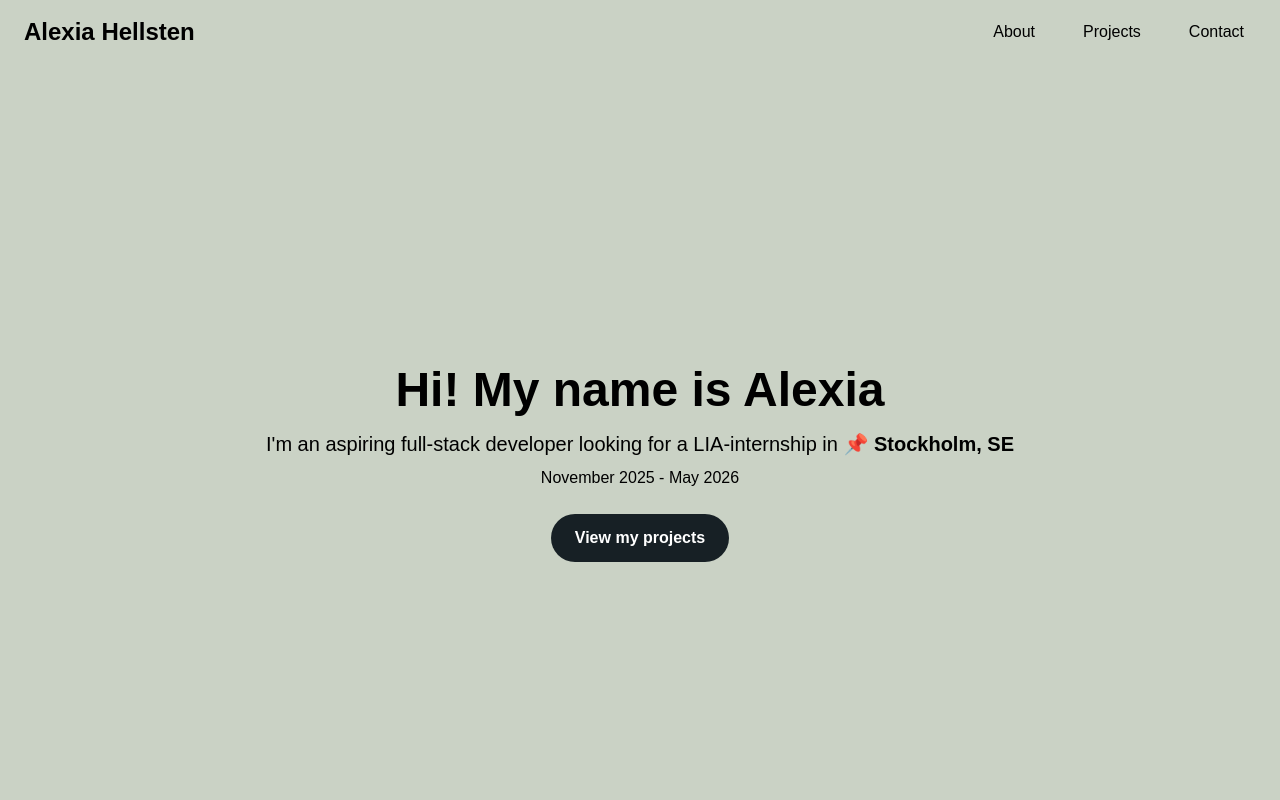
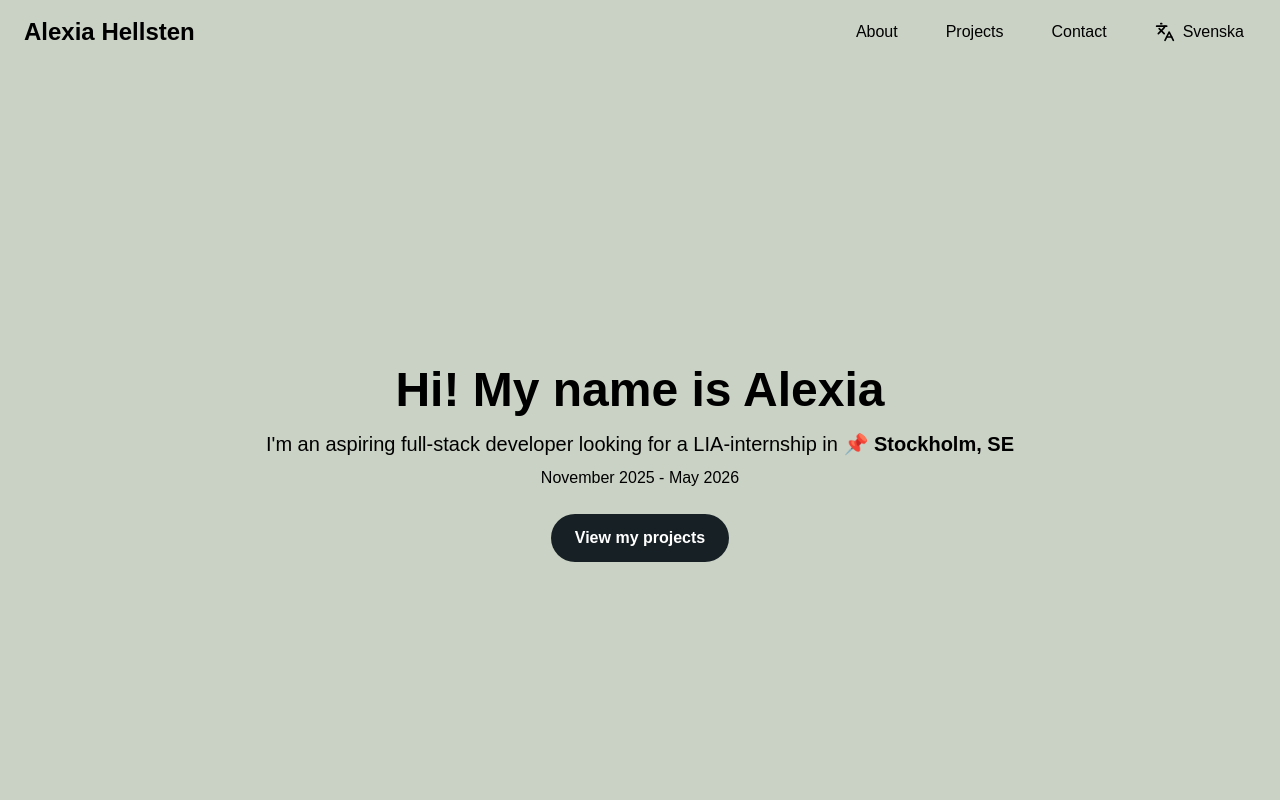
Before and after one commit to alexiahellsten/portfolio-2025, a React (Vite) app: page / in a window 1280 px wide. Shown: the top 800 px of the page. Built offline with nearby package versions, Linux system fonts and the light colour scheme.

Commit message:
Add dynamic language to navbar

```diff
--- a/src/components/Navbar.tsx
+++ b/src/components/Navbar.tsx
@@ -1,15 +1,23 @@
-import { useState, useEffect } from "react"
+import { useState, useContext } from "react"
 import { Link } from "react-router-dom"
-import { Menu, X } from "lucide-react"
+import { Menu, X, Languages } from "lucide-react"
+import { LanguageContext } from "../contexts/LanguageContext"
+import translations from "../translations/translations"
 
 export default function Navbar() {
   const [menuOpen, setMenuOpen] = useState(false)
   const closeMenu = () => setMenuOpen(false)
 
+  // Hämtar språket från kontexten
+  const context = useContext(LanguageContext)
+  if (!context) throw new Error("LanguageContext not found")
+  const { language, toggleLanguage } = context
+
+  // Meny med översättningar
   const menuItems = [
-    { name: "About", href: "/about" },
-    { name: "Projects", href: "/projects" },
-    { name: "Contact", href: "#contact" },
+    { name: translations[language].menu.about, href: "/about" },
+    { name: translations[language].menu.projects, href: "/projects" },
+    { name: translations[language].menu.contact, href: "#contact" },
   ]
 
   return (
@@ -19,7 +27,7 @@ export default function Navbar() {
           <h1 className="text-2xl font-bold">Alexia Hellsten</h1>
         </Link>
 
-        {/* Desktop-meny */}
+      {/* Desktop */}
     <ul className="hidden md:flex gap-6 list-none items-center">
       {menuItems.map((item) => (
         <li key={item.name}>
@@ -31,11 +39,22 @@ export default function Navbar() {
           </a>
         </li>
       ))}
+
+      {/* Toggle för språkvalet */}
+        <li>
+          <button
+            onClick={toggleLanguage}
+            className="flex items-center gap-2 px-3 py-2 rounded-full text-md font-medium hover:bg-[#172025] hover:text-white transition"
+          >
+            <Languages className="h-5 w-5" />
+            {language === "en" ? "Svenska" : "English"}
+          </button>
+        </li>
       </ul>
+
 
         {/* Mobil */}
         <div className="flex items-center gap-2 md:hidden">
-          {/* Hamburgare */}
           <button
             type="button"
             className="inline-flex items-center justify-center h-10 w-10 rounded-full hover:bg-[#172025] hover:text-white transition"
@@ -49,7 +68,7 @@ export default function Navbar() {
         </div>
       </div>
 
-      {/* Mobil */}
+      {/* Toggle för mobil */}
       {menuOpen && (
         <div id="mobile-menu" className="md:hidden">
           <ul className="list-none px-6 py-3 space-y-1">
@@ -64,6 +83,18 @@ export default function Navbar() {
                 </a>
               </li>
             ))}
+           <li>
+          <button
+            onClick={() => {
+              toggleLanguage()
+              closeMenu()
+            }}
+            className="flex items-center gap-2 block px-3 py-2 rounded-md text-base font-medium hover:bg-[#172025] hover:text-white transition"
+          >
+            <Languages className="h-5 w-5" />
+            {language === "en" ? "Svenska" : "English"}
+          </button>
+        </li>
           </ul>
         </div>
       )}
```
Lines whose indentation alone changed are shown as unchanged.
